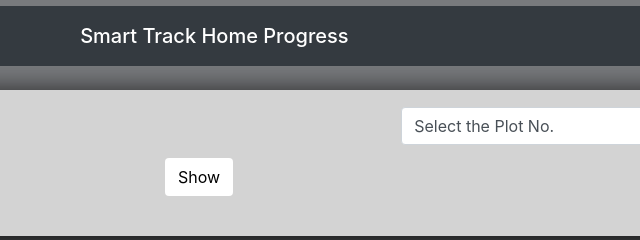
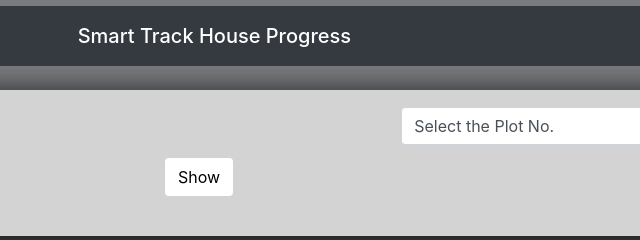
Before and after one commit to tanishq9/MHF-Backend, a website: page public/smart.html in a window 1280 px wide. Shown: the top 240 px of the page, 441-1081 px from the left. Drawn offline with nearby package versions, Linux system fonts and the light colour scheme; a web font is replaced by a local one.

Commit message:
updated few feat.

```diff
--- a/public/smart.html
+++ b/public/smart.html
@@ -18,7 +18,7 @@
     <link rel="icon" type="image/gif/png" href="images/mahareralogo.png">
 
 
-    <title>E-Verify Seller Documents</title>
+    <title>Smart Track House Progress</title>
 
     <style>
 
@@ -140,7 +140,7 @@
         <a href="index.html" class="icon-link">
             <i class="fa fa-home"></i>
         </a>
-        <p class="navbar-brand mb-0 h1 navbar-center mx-auto">Smart Track Home Progress</p>
+        <p class="navbar-brand mb-0 h1 navbar-center mx-auto">Smart Track House Progress</p>
     </nav>
     <br>
     <div class="container text-center">
```
Also changed, not shown: public/saathi.html (+1 -1 lines).
